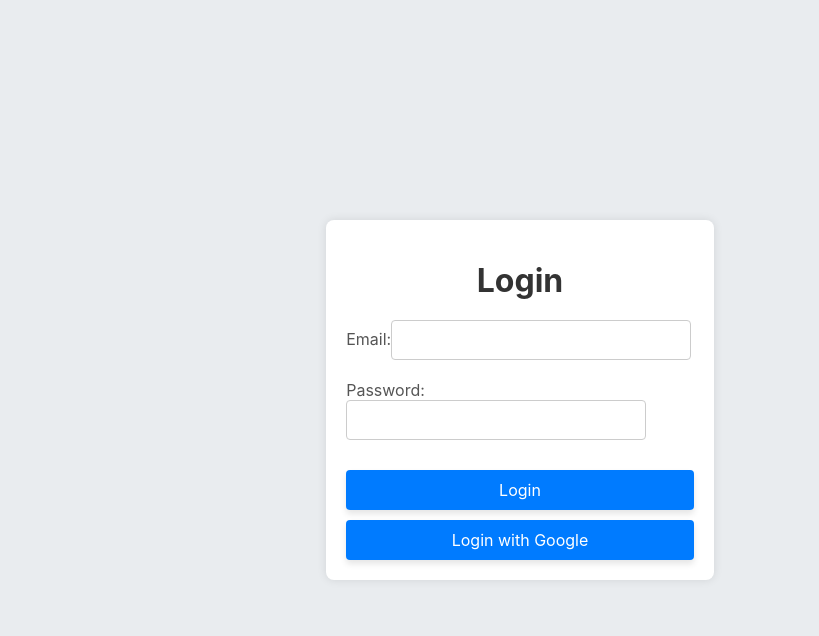
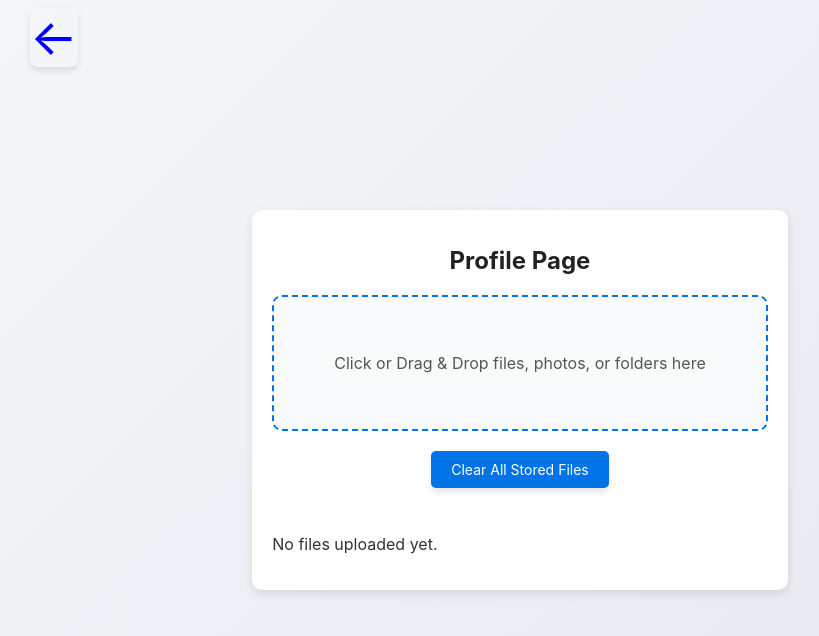
Before and after one commit to liyuxiao2/Insurify, a React (Create React App) app in the folder disaster-relief-app/client/: page /profile in a window 1280 px wide. Shown: the top 636 px of the page, without its empty margins (140-959 px from the left). Built offline with nearby package versions, Linux system fonts and the light colour scheme.

Commit message:
made logout

```diff
--- a/disaster-relief-app/client/src/App.js
+++ b/disaster-relief-app/client/src/App.js
@@ -3,12 +3,43 @@
 import LoginPage from './components/LoginPage';
 import DashBoard from './components/dashBoard';
 import ItemsExpense from './components/itemsExpense';
+import { useNavigate } from 'react-router-dom';
+import Profile from './components/Profile';
+import Logout from './components/Logout.js';
+
+const BackButton = () => {
+  const navigate = useNavigate();
+  return (
+      <button onClick={() => navigate(-1)} style={{
+        margin: '0px',
+        position: 'fixed',
+        top: 7,
+        left: 170,
+        cursor: 'pointer',
+        fontSize: '50px',
+        border: 'none',
+        padding: 0,
+        color:'blue',
+        background:'transparent',
+        outline:'none',
+        }}>
+        ←
+      </button>
+  );
+}
 
 const App = () => {
   return (
     <div>
-      <LoginPage />
-    </div>
+      <BackButton />
+      <Routes>
+        <Route path="/" element={<LoginPage />} />
+        <Route path="/dashboard" element={<DashBoard />} />
+        <Route path="/items-expense" element={<ItemsExpense />} />
+        <Route path="/profile" element={<Profile />} />
+        <Route path="/logout" element={<Logout />} />
+      </Routes>
+      </div>
   );
 };
 
--- /dev/null
+++ b/disaster-relief-app/client/src/components/Logout.js
@@ -0,0 +1,29 @@
+import React, { useEffect } from "react";
+import { openDB } from "idb";
+import { useNavigate } from "react-router-dom";
+
+const Logout = () => {
+    const navigate = useNavigate();
+
+    useEffect(() => {
+        const clearAllIndexedDB = async () => {
+            const db = await openDB('uploaded-files-db', 1); // Ensure this matches your DB name
+            const tx = db.transaction('files', 'readwrite'); // Access the 'files' store
+            await tx.objectStore('files').clear(); // Clear all records in the store
+        };
+
+        // Perform logout cleanup
+        const performLogout = async () => {
+            localStorage.clear(); // Clears all data in localStorage
+            sessionStorage.clear(); // Clears all data in sessionStorage
+            await clearAllIndexedDB(); // Clears IndexedDB data
+            navigate('/'); // Redirect to the login page
+        };
+
+        performLogout();
+    }, [navigate]);
+
+    return null; // No UI is necessary for logout, but you could add a message if desired
+};
+
+export default Logout;
--- /dev/null
+++ b/disaster-relief-app/client/src/components/Profile.css
@@ -0,0 +1,118 @@
+body {
+    margin: 0;
+    padding: 0;
+    font-family: Arial, sans-serif;
+    background: linear-gradient(135deg, #f5f7fa, #e4e7ed); /* Light gradient background */
+    color: #333;
+    min-height: 100vh;
+    display: flex;
+    justify-content: center;
+    align-items: center;
+}
+
+.Profile {
+    width: 100%;
+    max-width: 600px;
+    margin: 0 auto;
+    background: #ffffff;
+    border-radius: 10px;
+    box-shadow: 0 4px 10px rgba(0, 0, 0, 0.1);
+    padding: 20px;
+    text-align: center;
+}
+
+h1 {
+    font-size: 24px;
+    color: #222;
+    margin-bottom: 20px;
+}
+
+.drop-zone {
+    border: 2px dashed #0073e6;
+    border-radius: 10px;
+    padding: 40px;
+    background-color: #f9fafc;
+    color: #555;
+    transition: background-color 0.3s ease, border-color 0.3s ease;
+    cursor: pointer;
+}
+
+.drop-zone:hover {
+    background-color: #eef3f9;
+    border-color: #005bb5;
+}
+
+.clear-button {
+    display: inline-block;
+    margin-top: 20px;
+    padding: 10px 20px;
+    font-size: 14px;
+    color: #fff;
+    background-color: #0073e6;
+    border: none;
+    border-radius: 5px;
+    cursor: pointer;
+    transition: background-color 0.3s ease;
+}
+
+.clear-button:hover {
+    background-color: #005bb5;
+}
+
+.file-list {
+    margin-top: 30px;
+    text-align: left;
+    max-height: 300px; /* Set a maximum height */
+    overflow-y: auto; /* Add vertical scrolling */
+    padding-right: 10px; /* Add padding for scrollbar visibility */
+}
+
+.file-list::-webkit-scrollbar {
+    width: 6px;
+}
+
+.file-list::-webkit-scrollbar-thumb {
+    background-color: #0073e6;
+    border-radius: 10px;
+}
+
+.file-list::-webkit-scrollbar-thumb:hover {
+    background-color: #005bb5;
+}
+
+.file-list-item {
+    display: flex;
+    flex-direction: column;
+    align-items: center;
+    justify-content: center;
+    padding: 10px;
+    border: 1px solid #ddd;
+    border-radius: 8px;
+    background-color: #fff;
+    box-shadow: 0 2px 4px rgba(0, 0, 0, 0.1);
+    text-align: center;
+    transition: transform 0.2s ease, box-shadow 0.2s ease;
+    margin-bottom: 10px;
+}
+
+.file-list-item:hover {
+    transform: translateY(-2px);
+    box-shadow: 0 4px 8px rgba(0, 0, 0, 0.15);
+}
+
+.file-list-item img {
+    width: 100%;
+    height: auto;
+    max-height: 100px;
+    margin-bottom: 8px;
+    object-fit: cover;
+    border-radius: 4px;
+}
+
+.file-list-item p {
+    margin: 0;
+    font-size: 14px;
+    color: #333;
+    text-align: center;
+    word-break: break-word; /* Prevent text overflow */
+}
--- /dev/null
+++ b/disaster-relief-app/client/src/components/Profile.js
@@ -0,0 +1,122 @@
+import React, { useState, useEffect } from 'react';
+import { openDB } from 'idb'; // Import idb library
+
+import './Profile.css';
+
+// Open IndexedDB and create a store for files
+const dbPromise = openDB('uploaded-files-db', 1, {
+    upgrade(db) {
+        if (!db.objectStoreNames.contains('files')) {
+            db.createObjectStore('files', { keyPath: 'name' });
+        }
+    },
+});
+
+const Profile = () => {
+    const [files, setFiles] = useState([]);
+
+    // Handle file selection via the input element
+    const handleFileSelect = (e) => {
+        const selectedFiles = Array.from(e.target.files);
+        processFiles(selectedFiles);
+    };
+
+    // Handle file drop
+    const handleDrop = async (e) => {
+        e.preventDefault();
+        e.stopPropagation();
+
+        const droppedFiles = Array.from(e.dataTransfer.files);
+        processFiles(droppedFiles);
+    };
+
+    const processFiles = async (fileList) => {
+        for (const file of fileList) {
+            const reader = new FileReader();
+            reader.onload = async (event) => {
+                const fileData = {
+                    name: file.name,
+                    type: file.type,
+                    size: file.size,
+                    content: event.target.result,
+                };
+
+                // Save file to IndexedDB
+                const db = await dbPromise;
+                await db.put('files', fileData);
+
+                // Update the file list state
+                const allFiles = await db.getAll('files');
+                setFiles(allFiles);
+            };
+            reader.readAsDataURL(file);
+        }
+    };
+
+    // Handle drag over event
+    const handleDragOver = (e) => {
+        e.preventDefault();
+        e.stopPropagation();
+    };
+
+    // Clear all files from IndexedDB
+    const handleClearStorage = async () => {
+        const db = await dbPromise;
+        const tx = db.transaction('files', 'readwrite');
+        await tx.objectStore('files').clear();
+        setFiles([]);
+    };
+
+    // Load files from IndexedDB when the component mounts
+    useEffect(() => {
+        const loadFiles = async () => {
+            const db = await dbPromise;
+            const allFiles = await db.getAll('files');
+            setFiles(allFiles);
+        };
+        loadFiles();
+    }, []);
+
+    return (
+        <div className="Profile">
+            <h1>Profile Page</h1>
+            <div
+                className="drop-zone"
+                onClick={() => document.getElementById('fileInput').click()} // Trigger file input on click
+                onDrop={handleDrop}
+                onDragOver={handleDragOver}
+            >
+                <p>Click or Drag & Drop files, photos, or folders here</p>
+                <input
+                    id="fileInput"
+                    type="file"
+                    multiple
+                    style={{ display: 'none' }} // Hide the input element
+                    onChange={handleFileSelect}
+                />
+            </div>
+            <button className="clear-button" onClick={handleClearStorage}>
+                Clear All Stored Files
+            </button>
+            <div className="file-list">
+                {files.length > 0 ? (
+                    files.map((file, index) => (
+                        <div className="file-list-item" key={index}>
+                            {file.type.startsWith('image/') ? (
+                                <img src={file.content} alt={file.name} />
+                            ) : (
+                                <p>[File]</p>
+                            )}
+                            <p>{file.name}</p>
+                            <p>{(file.size / 1024).toFixed(2)} KB</p>
+                        </div>
+                    ))
+                ) : (
+                    <p>No files uploaded yet.</p>
+                )}
+            </div>
+        </div>
+    );
+};
+
+export default Profile;
--- a/disaster-relief-app/client/src/components/dashBoard.js
+++ b/disaster-relief-app/client/src/components/dashBoard.js
@@ -1,10 +1,12 @@
 import React from 'react';
-import { useNavigate } from 'react-router-dom';
+import { useNavigate, useLocation } from 'react-router-dom';
 import './dashBoard.css';
 
 
 const Sidebar = () => {
     const navigate = useNavigate(); // React Router's navigate hook
+    const location = useLocation(); // React Router's location hook
+
 
     return (
         <div className="sidebar">
--- a/disaster-relief-app/client/src/components/itemsExpense.js
+++ b/disaster-relief-app/client/src/components/itemsExpense.js
@@ -1,4 +1,5 @@
 import React, { useState, useEffect } from 'react';
+import { useNavigate } from 'react-router-dom';
 import itemsData from '../items.json'; // Import the JSON data
 import './itemsExpense.css'; // Import the scoped styles
 
@@ -8,6 +9,7 @@
     const [searchResult, setSearchResult] = useState(null);
     const [foundItems, setFoundItems] = useState([]);
     const [totalCost, setTotalCost] = useState(0);
+    const navigate = useNavigate();
 
     // Load items from JSON file and retrieve persisted data
     useEffect(() => {
```
